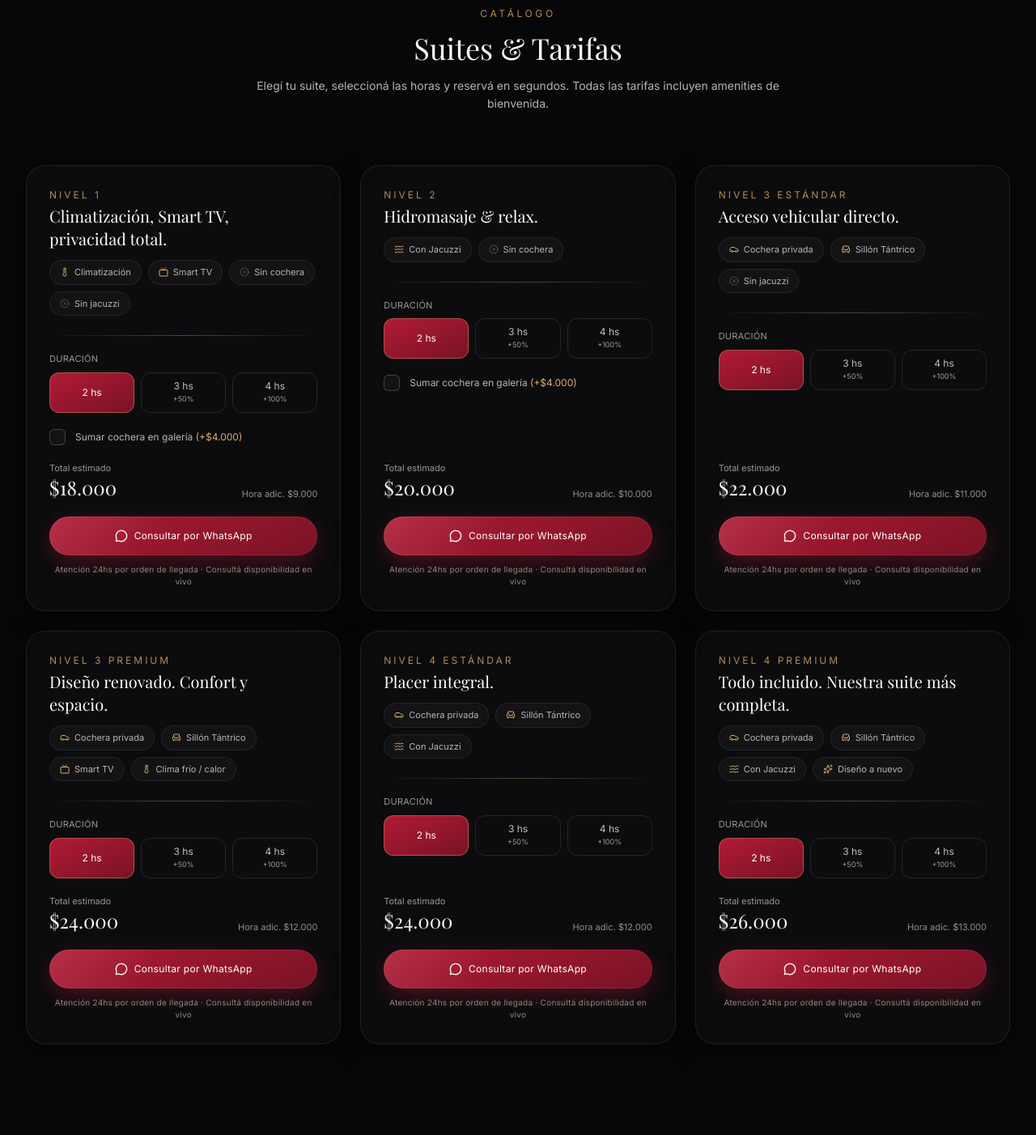
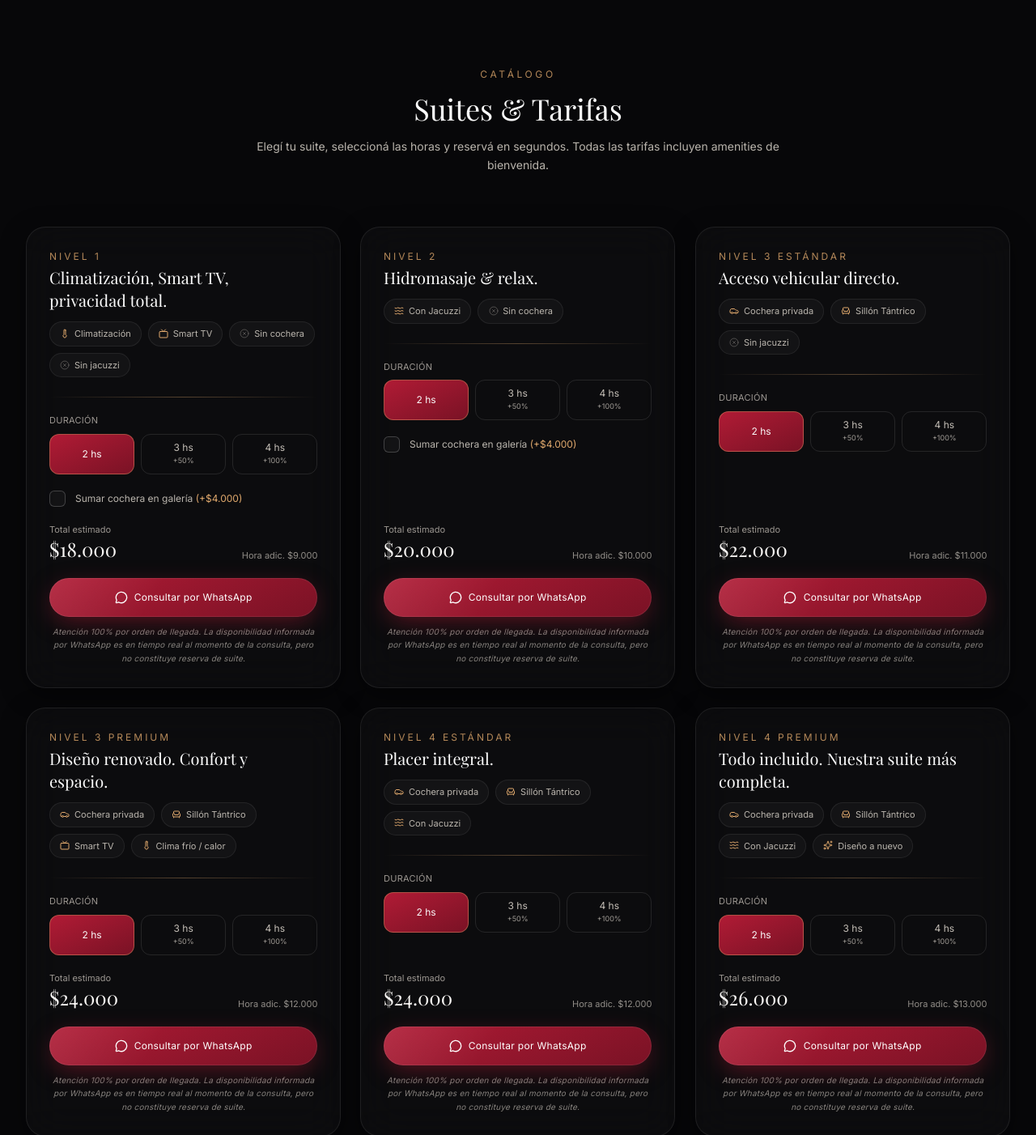
Before and after one commit to Juampiarmi/GEA-SUITES, a plain HTML site: page index.html in a window 1280 px wide. Shown: the part 941-2343 px from the top of the page at 81% size. Drawn offline with nearby package versions, Linux system fonts and the light colour scheme; a web font is replaced by a local one.

Commit message:
Update index.html

```diff
--- a/index.html
+++ b/index.html
@@ -163,30 +163,37 @@
 
   /* Visible natively by default — the reveal animation only kicks in once JS has
      confirmed it can run (html.js-anim, set synchronously at the top of <body>).
-     If a script fails or is slow, content simply stays visible instead of stuck hidden. */
+     If a script fails or is slow, content simply stays visible instead of stuck hidden.
+     transform+opacity only (no layout properties) so mobile Safari/Chrome can run this
+     on the compositor thread at 60fps. */
   .fade-up { opacity: 1; transform: none; }
   html.js-anim .fade-up {
     opacity: 0;
-    transform: translateY(10px);
-    transition: opacity .45s cubic-bezier(.16,.8,.24,1), transform .45s cubic-bezier(.16,.8,.24,1);
+    transform: translateY(16px);
+    will-change: opacity, transform;
+    transition: opacity .55s cubic-bezier(.16,.8,.24,1), transform .55s cubic-bezier(.16,.8,.24,1);
   }
-  html.js-anim .fade-up.in-view { opacity: 1; transform: translateY(0); }
+  html.js-anim .fade-up.in-view {
+    opacity: 1;
+    transform: translateY(0);
+    will-change: auto;
+  }
 
   /* The Hero is the first thing painted — it animates via pure CSS (no JS, no
      IntersectionObserver wait) so it can never flash invisible while a script loads. */
   @keyframes heroReveal {
-    from { opacity: 0; transform: translateY(14px); }
+    from { opacity: 0; transform: translateY(16px); }
     to { opacity: 1; transform: translateY(0); }
   }
   .hero-reveal { animation: heroReveal .8s cubic-bezier(.16,.8,.24,1) both; }
 
-  /* Staggered reveal for card grids — small, capped delays, never a long wait. */
-  .stagger > *:nth-child(1) { transition-delay: .03s; }
-  .stagger > *:nth-child(2) { transition-delay: .08s; }
-  .stagger > *:nth-child(3) { transition-delay: .13s; }
-  .stagger > *:nth-child(4) { transition-delay: .18s; }
-  .stagger > *:nth-child(5) { transition-delay: .23s; }
-  .stagger > *:nth-child(6) { transition-delay: .28s; }
+  /* Staggered, choreographed reveal for card grids — 80ms between each card. */
+  .stagger > *:nth-child(1) { transition-delay: 0ms; }
+  .stagger > *:nth-child(2) { transition-delay: 80ms; }
+  .stagger > *:nth-child(3) { transition-delay: 160ms; }
+  .stagger > *:nth-child(4) { transition-delay: 240ms; }
+  .stagger > *:nth-child(5) { transition-delay: 320ms; }
+  .stagger > *:nth-child(6) { transition-delay: 400ms; }
 
   .card-suite {
     transition: transform .5s cubic-bezier(.16,.8,.24,1), border-color .5s ease, box-shadow .5s ease;
@@ -294,6 +301,8 @@
       </a>
     </div>
 
+    <p class="max-w-md mx-auto text-[11px] text-sand/55 tracking-wide leading-relaxed italic mb-10">Atención 100% por orden de llegada. La disponibilidad informada por WhatsApp es en tiempo real al momento de la consulta, pero no constituye reserva de suite.</p>
+
     <div class="flex flex-wrap items-center justify-center gap-3">
       <span class="pill"><i data-lucide="footprints" class="w-3.5 h-3.5 text-amber"></i> Ingreso peatonal discreto</span>
       <span class="pill"><i data-lucide="bike" class="w-3.5 h-3.5 text-amber"></i> Estacionamiento motos techado sin cargo</span>
@@ -333,9 +342,9 @@
             <h3 class="font-serif text-lg tracking-wide">Cafetería 24hs</h3>
           </div>
           <ul class="space-y-2 text-sm text-sand/85">
-            <li class="menu-item">Café, té &amp; infusiones</li>
-            <li class="menu-item">Chocolatada &amp; capuccino</li>
-            <li class="menu-item">Agua mineral con / sin gas</li>
+            <li class="menu-item">Café</li>
+            <li class="menu-item">Café con leche</li>
+            <li class="menu-item">Té</li>
           </ul>
         </div>
 
@@ -394,7 +403,7 @@
           <i data-lucide="footprints" class="w-6 h-6"></i>
         </div>
         <h3 class="font-serif text-xl mb-2">Peatonal Discreto</h3>
-        <p class="text-sand/85 text-sm leading-relaxed">Ingreso independiente sin cruces con otros huéspedes ni personal.</p>
+        <p class="text-sand/85 text-sm leading-relaxed">Acceso peatonal habilitado, directo y discreto.</p>
       </div>
       <div class="glass rounded-2xl p-8 text-center fade-up">
         <div class="w-14 h-14 mx-auto rounded-full flex items-center justify-center badge-premium mb-5">
@@ -497,6 +506,7 @@
           <svg viewBox="0 0 24 24" fill="none" stroke="currentColor" stroke-width="2" stroke-linecap="round" stroke-linejoin="round" class="w-4 h-4 text-amber"><rect x="2" y="2" width="20" height="20" rx="5"/><circle cx="12" cy="12" r="4"/><circle cx="17.5" cy="6.5" r="1" fill="currentColor" stroke="none"/></svg> Instagram
         </a>
       </div>
+      <p class="max-w-md mx-auto text-[11px] text-sand/55 tracking-wide leading-relaxed italic mt-6">Atención 100% por orden de llegada. La disponibilidad informada por WhatsApp es en tiempo real al momento de la consulta, pero no constituye reserva de suite.</p>
     </div>
 
     <div class="divider-glow mb-8"></div>
@@ -659,7 +669,7 @@
         <a href="#" target="_blank" rel="noopener" class="wa-reserve btn-primary rounded-full w-full py-3.5 text-xs tracking-wide text-white flex items-center justify-center gap-2">
           <i data-lucide="message-circle" class="w-4 h-4"></i> Consultar por WhatsApp
         </a>
-        <p class="text-center text-[10px] text-sand/65 tracking-wide mt-2.5">Atención 24hs por orden de llegada · Consultá disponibilidad en vivo</p>
+        <p class="text-center text-[10px] text-sand/60 tracking-wide leading-relaxed mt-2.5 italic">Atención 100% por orden de llegada. La disponibilidad informada por WhatsApp es en tiempo real al momento de la consulta, pero no constituye reserva de suite.</p>
       </div>
     </div>`;
   }
@@ -809,7 +819,7 @@
   }
 
   /* ========= FADE-UP OBSERVER ========= */
-  /* rootMargin extends the trigger zone 200px below the viewport, so cards finish
+  /* rootMargin extends the trigger zone 250px below the viewport, so cards finish
      revealing before the user actually scrolls to them — no pop-in, no jump. */
   function initFadeUp() {
     const els = document.querySelectorAll(".fade-up");
@@ -820,7 +830,7 @@
           io.unobserve(entry.target);
         }
       });
-    }, { threshold: 0, rootMargin: "0px 0px 200px 0px" });
+    }, { threshold: 0, rootMargin: "0px 0px 250px 0px" });
     els.forEach(el => io.observe(el));
   }
 
```
